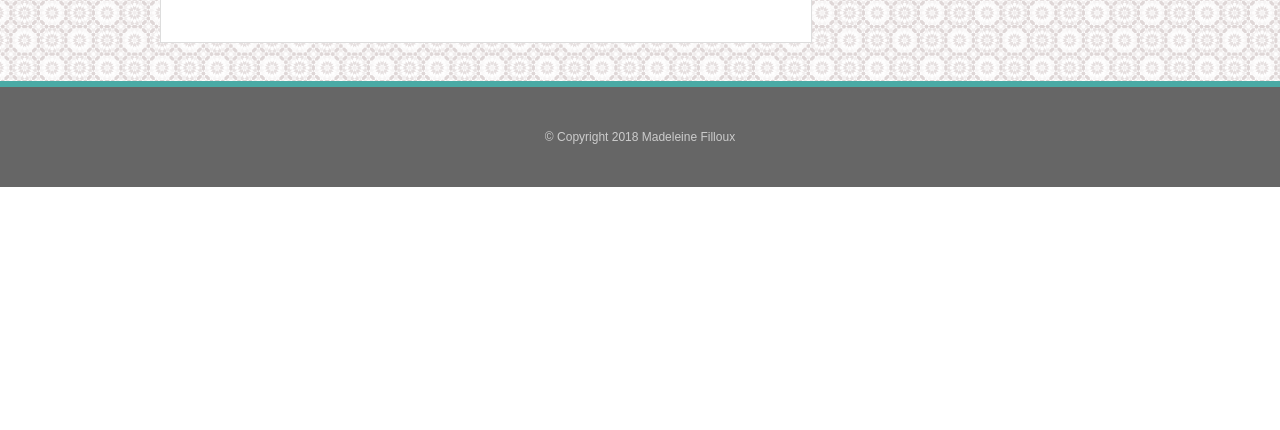
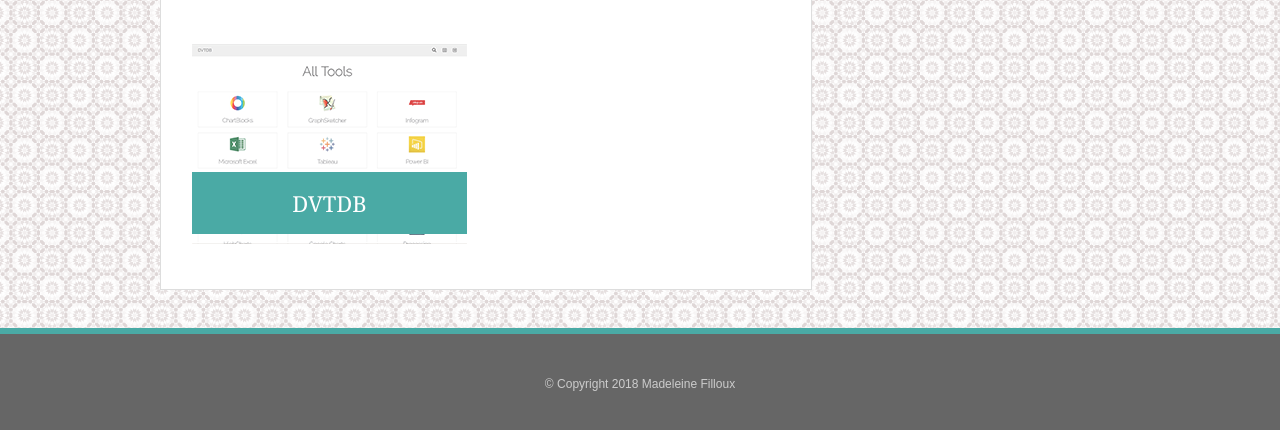
Before and after one commit to datananda/Basic-Portfolio, a plain HTML site: page portfolio.html in a window 1280 px wide. Shown: the part 1222-1652 px from the top of the page. Before the commit the page ends 1409 px from the top, so only its background shows below. Drawn offline with Linux system fonts and the light colour scheme.

Commit message:
add dvtdb project

```diff
--- a/portfolio.html
+++ b/portfolio.html
@@ -82,6 +82,12 @@
                         <figcaption>Bamazon Store</figcaption>
                     </a>
                 </figure>
+                <figure>
+                    <a href="https://tranquil-woodland-31832.herokuapp.com/">
+                        <img src="assets/images/dvtdb.png" alt="screenshot of data visualization tools database app">
+                        <figcaption>DVTDB</figcaption>
+                    </a>
+                </figure>
             </section>
 
             <aside>
```
Also changed, not shown: assets/images/dvtdb.png (added).
